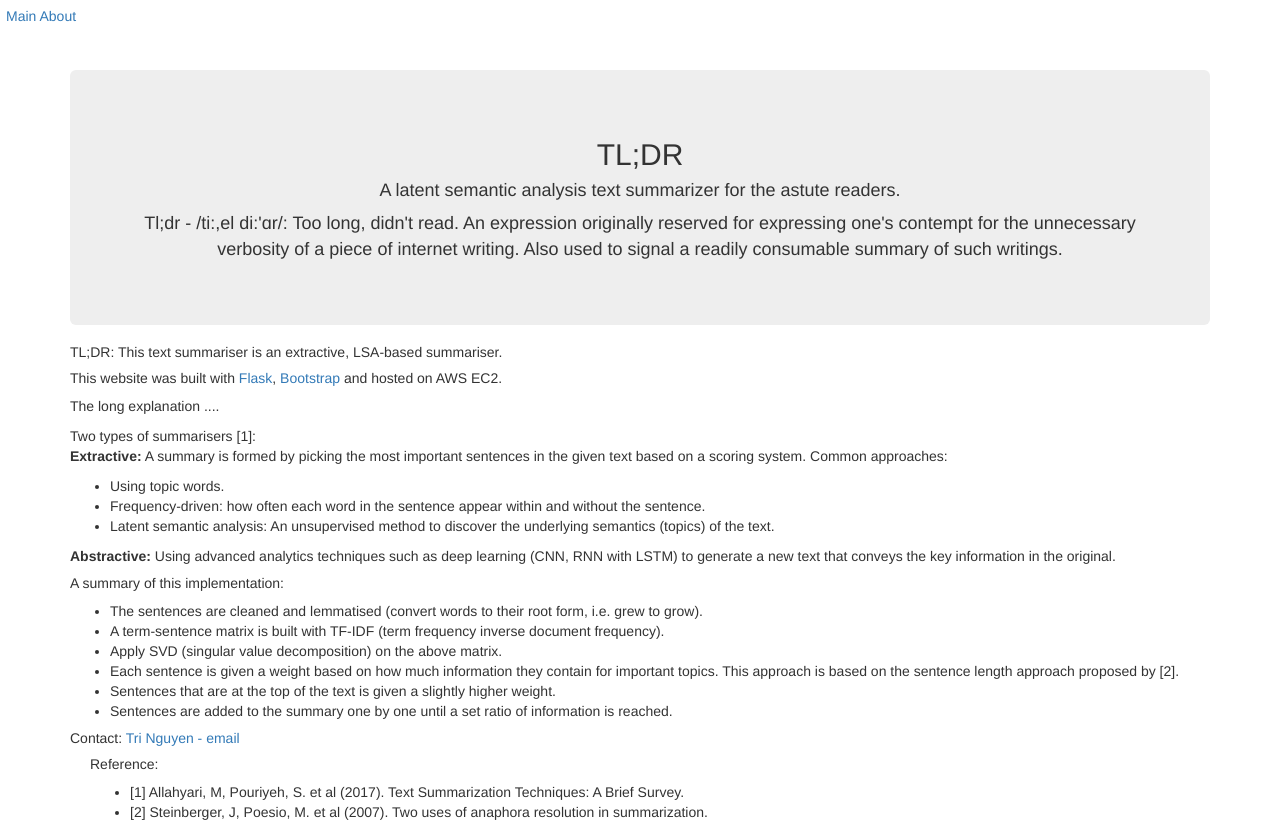
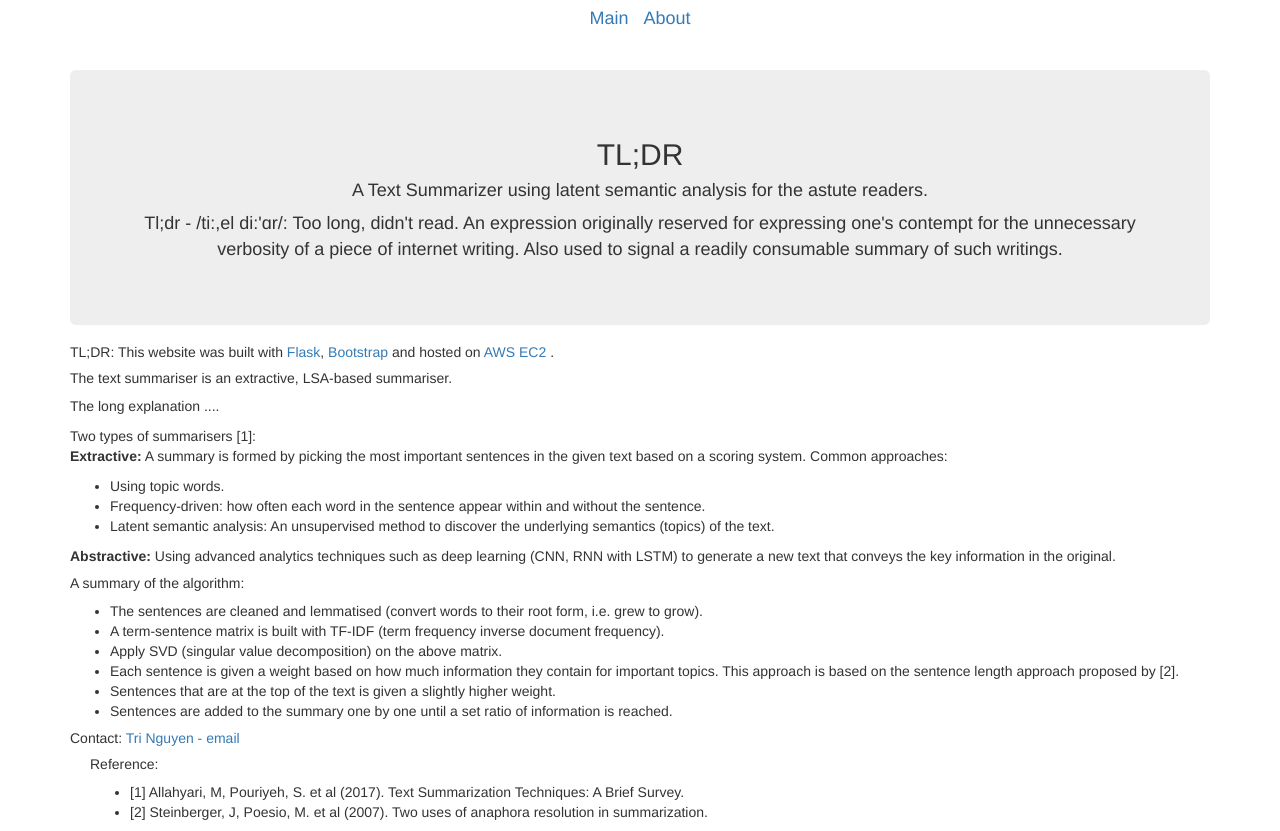
Before and after one commit to fagan2888/text-summariser, a Flask app: page /about in a window 1280 px wide. Shown: the top 831 px of the page. Run offline with Flask 2, Linux system fonts and the light colour scheme; parts of the project's set-up code (start-up, migrations or seed data) failed here and were passed over; some libraries are stand-ins or nearby versions.

Commit message:
update text

```diff
--- a/frontend/app/templates/about.html
+++ b/frontend/app/templates/about.html
@@ -4,8 +4,8 @@
     <div class="container">
         <div class="col">
             <div style="width: 100%; margin-bottom: 50px;">
-                <h5>TL;DR: This text summariser is an extractive, LSA-based summariser. </h5>
-                <h5>This website was built with <a href="https://flask.palletsprojects.com/en/1.1.x/">Flask</a>, <a href="https://getbootstrap.com/">Bootstrap</a> and hosted on AWS EC2.</h5>
+                <h5>TL;DR: This website was built with <a href="https://flask.palletsprojects.com/en/1.1.x/">Flask</a>, <a href="https://getbootstrap.com/">Bootstrap</a> and hosted on <a href="https://aws.amazon.com/ec2/">AWS EC2 </a>.</h5>
+                <h5>The text summariser is an extractive, LSA-based summariser. </h5>
                 <p> The long explanation ....</p>
                 <p>
                     Two types of summarisers [1]: </br>
@@ -18,7 +18,7 @@
                     <b>Abstractive: </b>Using advanced analytics techniques such as deep learning (CNN, RNN with LSTM) to generate a new text that conveys the key information in the original.
                 </p>
                 <p>
-                    <h5>A summary of this implementation:</h5>
+                    <h5>A summary of the algorithm:</h5>
                     <ul >
                         <li>The sentences are cleaned and lemmatised (convert words to their root form, i.e. grew to grow).</li>
                         <li>A term-sentence matrix is built with TF-IDF (term frequency inverse document frequency).</li>
@@ -28,7 +28,7 @@
                         <li>Sentences are added to the summary one by one until a set ratio of information is reached.</li>
                     </ul>
                 <p>
-                    <h5>Contact: <a href="jnqtri@gmail.com">Tri Nguyen - email</a></h5>
+                    <h5>Contact: <a href="mailto:jnqtri@gmail.com">Tri Nguyen - email</a></h5>
 
                 </p>
                 </p>
--- a/frontend/app/templates/base.html
+++ b/frontend/app/templates/base.html
@@ -7,9 +7,9 @@
 
 {% block navbar %}
     <nav class="navbar navbar-expand-lg navbar-light bg-light">
-      <div style="margin: 5px;">
-        <a href="/index" >Main</a>
-        <a href="/about">About</a>
+      <div style="margin: 5px; font-size: 18px; text-align: center;">
+        <a href="/index"  >Main</a>
+        <a href="/about" style="padding-left: 10px;">About</a>
       </div>
     </nav>
 {% endblock %}
@@ -18,7 +18,7 @@
   <div class="container" style="border: none; margin-bottom: 10px;">
     <div class="jumbotron" style="text-align: center; margin-bottom: 0px;">
       <h2 >TL;DR</h2>
-      <h4>A latent semantic analysis text summarizer for the astute readers.</h3>
+      <h4>A Text Summarizer using latent semantic analysis for the astute readers.</h3>
       <p style="font-size:18px">Tl;dr - /ti:,el di:'ɑr/: Too long, didn't read. An expression originally reserved for expressing one's contempt for the unnecessary verbosity of a piece of internet writing. Also used to signal a readily consumable summary of such writings. </p>
     </div>
   </div>
```
